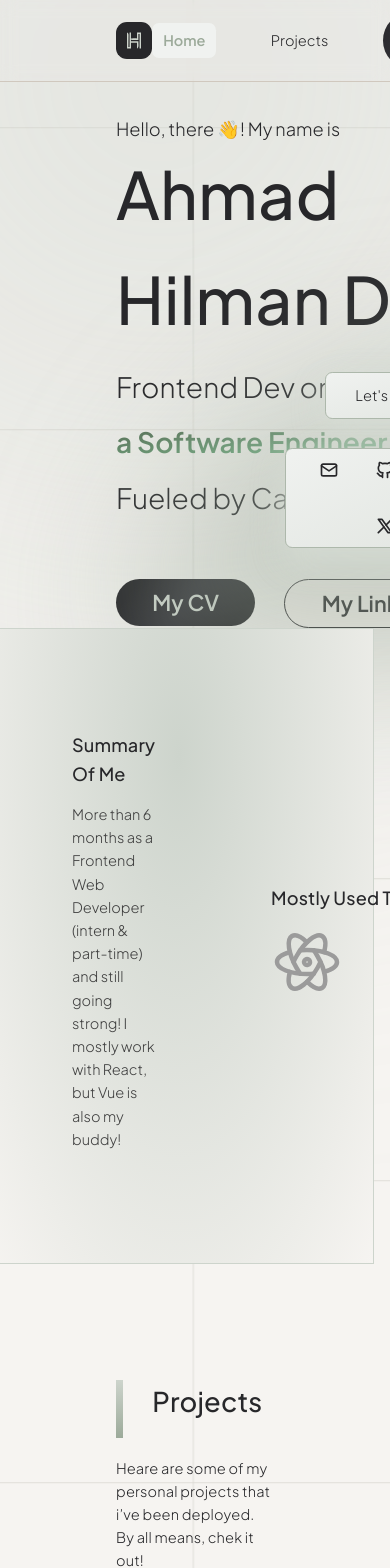
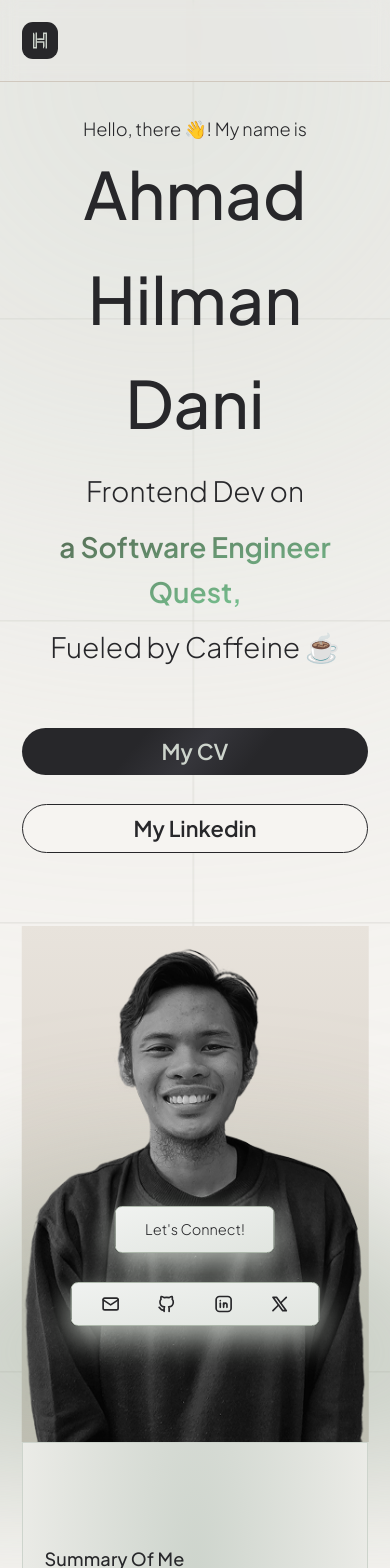
Before and after one commit to ahmadhilmandani/my-portofolio-v5, a React (Vite) app: page / in a window 390 px wide. Shown: the top 1568 px of the page. Built offline with nearby package versions, Linux system fonts and the light colour scheme.

Commit message:
update: responsiveness on home and project page (index) page

```diff
--- a/src/components/Button.tsx
+++ b/src/components/Button.tsx
@@ -66,7 +66,7 @@ export default function Button({ onClickProp = () => { }, buttonType = BUTTON_TY
   else if (buttonType == BUTTON_TYPE.OUTLINE) {
     return (
       <>
-        <button onClick={onClickProp} className={`relative z-10 border border-text-black bg-khaki-300 font-semibold px-10 py-2.5 rounded-full transition-all duration-400 hover:shadow-xl hover:shadow-text-black/10 hover:cursor-pointer ${isExtend && 'w-full'} ${isLoading ? 'cursor-not-allowed' : 'cursor-pointer'}`}>
+        <button onClick={onClickProp} className={`relative z-10 border border-text-black bg-khaki-200 font-semibold px-10 py-2.5 rounded-full transition-all duration-400 hover:shadow-xl hover:shadow-text-black/10 hover:cursor-pointer ${isExtend && 'w-full'} ${isLoading ? 'cursor-not-allowed' : 'cursor-pointer'}`}>
           <div className={`relative z-50 text-text-black ${buttonSize == 'large' ? 'text-2xl' : buttonSize == 'base' ? 'text-[14px]' : 'text-[12px]'} font-semibold`}>
             {isLoading && <IconLoader2 className="animate-spin text-sm" />}
             {children}
--- a/src/components/Navbar.tsx
+++ b/src/components/Navbar.tsx
@@ -5,21 +5,18 @@ import Button from "./Button"
 export default function Navbar() {
 
   return (
-    <nav className="w-full h-[82px] border-b border-khaki-600 fixed top-0 left-0 right-0 flex justify-between items-center px-32 z-[100] bg-[#F0ECE9]/15 backdrop-blur">
+    <nav className="w-full h-[82px] border-b border-khaki-600 fixed top-0 left-0 right-0 flex justify-between items-center px-6 xl:px-32 z-[100] bg-[#F0ECE9]/15 backdrop-blur">
       <Link to={'/'}>
         <div className="bg-[#27272A] rounded-xl size-10 flex items-center justify-center">
           <img src={Logo} alt="" className="w-4" />
         </div>
       </Link>
-      <div className="flex gap-12 items-center">
-        <NavLink to={'/'}
-          className={({ isActive }) => isActive ? "font-semibold text-sage-800 transition-all rounded-lg bg-sage-100 px-3 py-1.5" : "px-3 py-1.5"}
+      <div className="hidden xl:flex gap-12 items-center">
+        <NavLink to={'/'} className={({ isActive }) => isActive ? "font-semibold text-sage-800 transition-all rounded-lg bg-sage-100 px-3 py-1.5" : "px-3 py-1.5"}
         >
           Home
         </NavLink>
-        <NavLink
-          to="/projects"
-          className={({ isActive }) => isActive ? "font-semibold text-sage-800 transition-all rounded-lg bg-sage-100 px-3 py-1.5" : "px-3 py-1.5"}
+        <NavLink to="/projects" className={({ isActive }) => isActive ? "font-semibold text-sage-800 transition-all rounded-lg bg-sage-100 px-3 py-1.5" : "px-3 py-1.5"}
         >
           Projects
         </NavLink>
--- a/src/pages/home/section/LandingSection.tsx
+++ b/src/pages/home/section/LandingSection.tsx
@@ -9,6 +9,8 @@ import { ScrollTrigger } from "gsap/ScrollTrigger"
 export default function LandingSection() {
   const gsapTimeline = gsap.timeline()
   gsap.registerPlugin(ScrollTrigger)
+
+  const mm = gsap.matchMedia();
 
   useGSAP(() => {
     gsapTimeline.fromTo('.intro-text', {
@@ -28,6 +30,7 @@ export default function LandingSection() {
       y: 0,
     })
 
+    mm.add("(min-width: 1024px)", () => {
       gsap.to('.bg-gradient-behind-me', {
         top: 0,
         marginTop: '-150px',
@@ -36,6 +39,19 @@ export default function LandingSection() {
         ease: "back.inOut(1.7)",
         height: '100%',
         opacity: 1
+      })
+    })
+
+    mm.add("(max-width: 1024px)", () => {
+      gsap.to('.bg-gradient-behind-me', {
+        top: 0,
+        marginTop: '0px',
+        delay: 0.3,
+        duration: 1.8,
+        ease: "back.inOut(1.7)",
+        height: '100%',
+        opacity: 1
+      })
     })
 
     gsap.to('.soft-rey-behind-me', {
@@ -87,50 +103,48 @@ export default function LandingSection() {
 
   return (
     <>
-      <div className='w-full px-32'>
-        <div className='flex justify-between items-center pt-32'>
-          <div className='max-w-[640px] flex-1 relative z-20'>
-            <div className='intro-text opacity-0 translate-y-[40px] text-xl'>
+      <div className='w-full px-6 lg:px-12 xl:px-32'>
+        <div className='lg:flex justify-between items-center pt-32 flex-wrap gap-52'>
+          <div className='min-w-[320px] flex-1 relative z-20'>
+            <div className='intro-text opacity-0 translate-y-[40px] text-xl lg:text-left text-center'>
               Hello, there 👋! My name is
             </div>
-            <h1 className='intro-text opacity-0 translate-y-[40px] text-7xl'>
+            <h1 className='intro-text opacity-0 translate-y-[40px] text-7xl lg:text-left text-center'>
               Ahmad
               Hilman Dani
             </h1>
-            <div className='flex gap-3 flex-wrap'>
-              <span className="intro-text opacity-0 translate-y-[40px] text-[28px] text-nowrap">
+            <div className='flex gap-3 flex-wrap justify-center lg:justify-start'>
+              <span className="intro-text opacity-0 translate-y-[40px] text-[28px] text-nowrap lg:text-left text-center">
                 Frontend Dev on
               </span>
-              <span className='intro-text opacity-0 translate-y-[40px] inline-block font-semibold relative z-10 text-[28px] transition-colors bg-gradient-to-br from-[#51624E] to-[#7FDCA2] bg-clip-text text-transparent text-nowrap'>
+              <span className='intro-text opacity-0 translate-y-[40px] inline-block font-semibold relative z-10 text-[28px] transition-colors bg-gradient-to-br from-[#51624E] to-[#7FDCA2] bg-clip-text text-transparent lg:text-left text-center'>
                 a Software Engineer Quest,
               </span>
-              <span className="intro-text opacity-0 translate-y-[40px] text-[28px] text-nowrap">
+              <span className="intro-text opacity-0 translate-y-[40px] text-[28px] lg:text-left text-center">
                 Fueled by Caffeine ☕
               </span>
             </div>
-            <div className='mt-16 flex gap-8'>
-              <div className="intro-text opacity-0 translate-y-[40px]">
-                <Button onClickProp={() => { window.open('https://drive.google.com/file/d/1PSIpTBwxD4lt5q1w5tBlVAspshH4lu6-/view?usp=sharing', '_blank') }} buttonType={'primary'} isExtend={false} isLoading={false} buttonSize='large' >
+            <div className='mt-16 flex gap-8 flex-wrap'>
+              <div className="intro-text opacity-0 translate-y-[40px] min-w-[320px] flex-1 lg:min-w-auto lg:flex-none">
+                <Button onClickProp={() => { window.open('https://drive.google.com/file/d/1PSIpTBwxD4lt5q1w5tBlVAspshH4lu6-/view?usp=sharing', '_blank') }} buttonType={'primary'} isExtend={true} isLoading={false} buttonSize='large' >
                   My CV
                 </Button>
               </div>
-              <div className="intro-text opacity-0 translate-y-[40px]">
-
-                <Button onClickProp={() => { window.open('https://www.linkedin.com/in/ahmad-hilman-dani', '_blank') }} buttonType={'outline'} isExtend={false} isLoading={false} buttonSize='large' >
+              <div className="intro-text opacity-0 translate-y-[40px] min-w-[320px] flex-1 lg:min-w-auto lg:flex-none">
+                <Button onClickProp={() => { window.open('https://www.linkedin.com/in/ahmad-hilman-dani', '_blank') }} buttonType={'outline'} isExtend={true} isLoading={false} buttonSize='large' >
                   My Linkedin
                 </Button>
               </div>
             </div>
           </div>
-          <div className='relative'>
-            <div
-              className="bg-gradient-behind-me absolute bottom-[-50%] left-1/2 -translate-x-1/2 bg-linear-to-b from-khaki-500 to-khaki-600 max-w-sm w-full h-0 opacity-0 flex justify-center items-center text-xs z-20">atika nur royyanah, <br /> in my silence, <br /> i love you deeply.
+          <div className='relative mt-20 lg:mt-0'>
+            <div className="bg-gradient-behind-me absolute bottom-0 left-1/2 -translate-x-1/2 bg-linear-to-b from-khaki-500 to-khaki-600 max-w-sm w-full h-0 opacity-0 flex justify-center items-center text-xs z-20">atika nur royyanah, <br /> in my silence, <br /> i love you deeply.
             </div>
-            <div className="absolute top-[11%] left-[-200px] flex flex-col gap-8 items-end z-50">
+            <div className="absolute lg:top-[11%] left-1/2 lg:left-[-55px] -translate-x-1/2 flex flex-col gap-8 items-center lg:items-end z-50 bottom-32 lg:bottom-auto">
               <div id="connect-element" className="lets-connect opacity-0 rotate-[-30deg] relative top-[30px] bg-gradient-to-br from-sage-100 to-sage-300 border border-sage-500 rounded-lg text-wrap px-8 py-3 break-words">
                 Let's Connect!
               </div>
-              <div id="contact-element" className="lets-connect opacity-0 rotate-[-30deg] relative top-[30px] bg-gradient-to-br from-sage-100 to-sage-300 border border-sage-500 rounded-lg text-wrap px-8 py-3 break-words flex justify-center items-center flex-wrap gap-10">
+              <div id="contact-element" className="lets-connect opacity-0 rotate-[-30deg] relative top-[30px] bg-gradient-to-br from-sage-100 to-sage-300 border border-sage-500 rounded-lg text-wrap px-8 py-3 break-words flex justify-center items-center gap-10">
                 <a href="mailto:ahmadhilmanlagi@gmail.com" >
                   <IconMail size={20} className="hover:translate-y-[-2px] transition-all cursor-pointer hover:stroke-sage-800" />
                 </a>
@@ -145,18 +159,18 @@ export default function LandingSection() {
                 </a>
               </div>
             </div>
-            <img src={Me} alt="" className='img-of-me relative z-40 opacity-40 translate-y-2' />
+            <img src={Me} alt="" className='img-of-me relative z-40 opacity-40 translate-y-2 mx-auto' />
             <div className="soft-rey-behind-me absolute top-1/2 left-1/2 w-3xl h-80 rounded-t-full blur-[80px] z-30 transform -translate-x-1/2 translate-y-[0px]">
             </div>
           </div>
         </div>
 
-        <div className='w-screen border-sage-500 border bg-radial-[at_50%_20%] from-sage-500 to-khaki-200 ml-[-132px] px-24 flex gap-32 items-center py-28 justify-between relative z-40'>
-          <div className='summary-text translate-y-5 mb-3 max-w-[480px] flex-1'>
+        <div className='xl:w-screen border-sage-500 border bg-radial-[at_50%_20%] from-sage-500 to-khaki-200 xl:ml-[-132px] xl:px-24 px-6 flex flex-wrap gap-32 items-center py-28 justify-between relative z-40'>
+          <div className='summary-text translate-y-5 mb-3 min-w-[240px] max-w-[480px] flex-1'>
             <h3>
               Summary Of Me
             </h3>
-            <div className='summary-text translate-y-5 text-[#3f3f3f]'>
+            <div className='summary-text translate-y-5 text-[#3f3f3f] text-justify text-pretty'>
               More than 6 months as a Frontend Web Developer (intern & part-time) and still going strong! I mostly work with React, but Vue is also my buddy!
             </div>
           </div>
@@ -164,7 +178,7 @@ export default function LandingSection() {
             <h3 className="summary-text translate-y-5">
               Mostly Used Tech
             </h3>
-            <div className='flex gap-20 items-center'>
+            <div className='flex gap-20 items-center flex-wrap'>
               <IconBrandReact size={72} stroke={1.5} className='stroke-[#9B9B9B] summary-text translate-y-5' />
               <IconBrandNextjs size={72} stroke={1.5} className='stroke-[#9B9B9B] summary-text translate-y-5' />
               <IconBrandNodejs size={72} stroke={1.5} className='stroke-[#9B9B9B] summary-text translate-y-5' />
--- a/src/pages/home/section/ProjectsSection.tsx
+++ b/src/pages/home/section/ProjectsSection.tsx
@@ -31,7 +31,7 @@ export default function ProjectsSection() {
 
   return (
     <>
-      <div className='w-full px-32 pt-32 pb-32'>
+      <div className='w-full px-6 xl:px-32 pt-32 pb-32'>
         <div className="mb-12">
           <div className="flex gap-8 items-stretch mb-5">
             <div className="project-content w-2 bg-gradient-to-b from-sage-500 to-sage-800">
--- a/src/pages/project/Index.tsx
+++ b/src/pages/project/Index.tsx
@@ -28,7 +28,7 @@ export default function ProjectIndex() {
 
   return (
     <>
-      <div className='w-full px-32 pt-32 pb-32'>
+      <div className='w-full pt-32 pb-32 px-6 lg:px-12 xl:px-32'>
         <div className="mb-12">
           <div className="flex gap-8 items-stretch mb-5">
             <div className="project-content w-2 bg-gradient-to-b from-sage-500 to-sage-800">
```
Also changed, not shown: src/components/Card.tsx (+4 -4 lines). Lines whose indentation alone changed are shown as unchanged.
